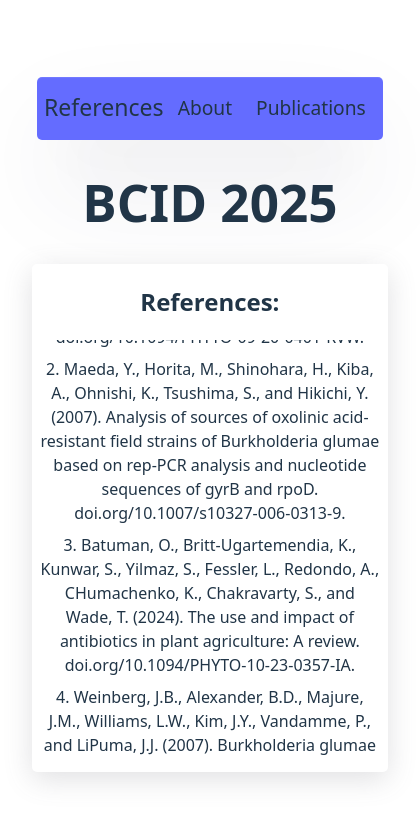
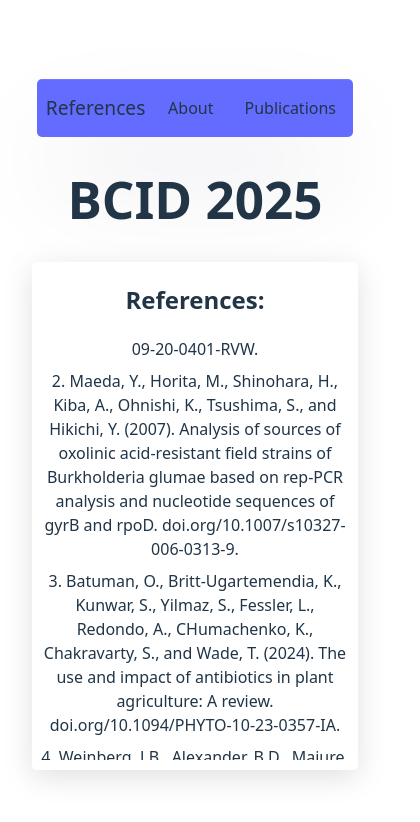
Before and after one commit to xzovy1/qr-code, a React (Vite) app: page / in a window 390 px wide. Shown: the top 822 px of the page, 420 px wide, since content can reach past the window. Built offline with nearby package versions, Linux system fonts and the light colour scheme.

Commit message:
style: remove overflow and center on mobile

```diff
--- a/src/index.css
+++ b/src/index.css
@@ -129,6 +129,12 @@ button:focus-visible {
 @media (max-width:450px)  {
   #root{
     width: 100%;
+    max-width: 100vw;
+    /* padding: 5px; */
+    overflow: hidden;
+  }
+  .nav-bar div {
+    font-size: medium;
   }
   ul{
     align-self: center;
```
